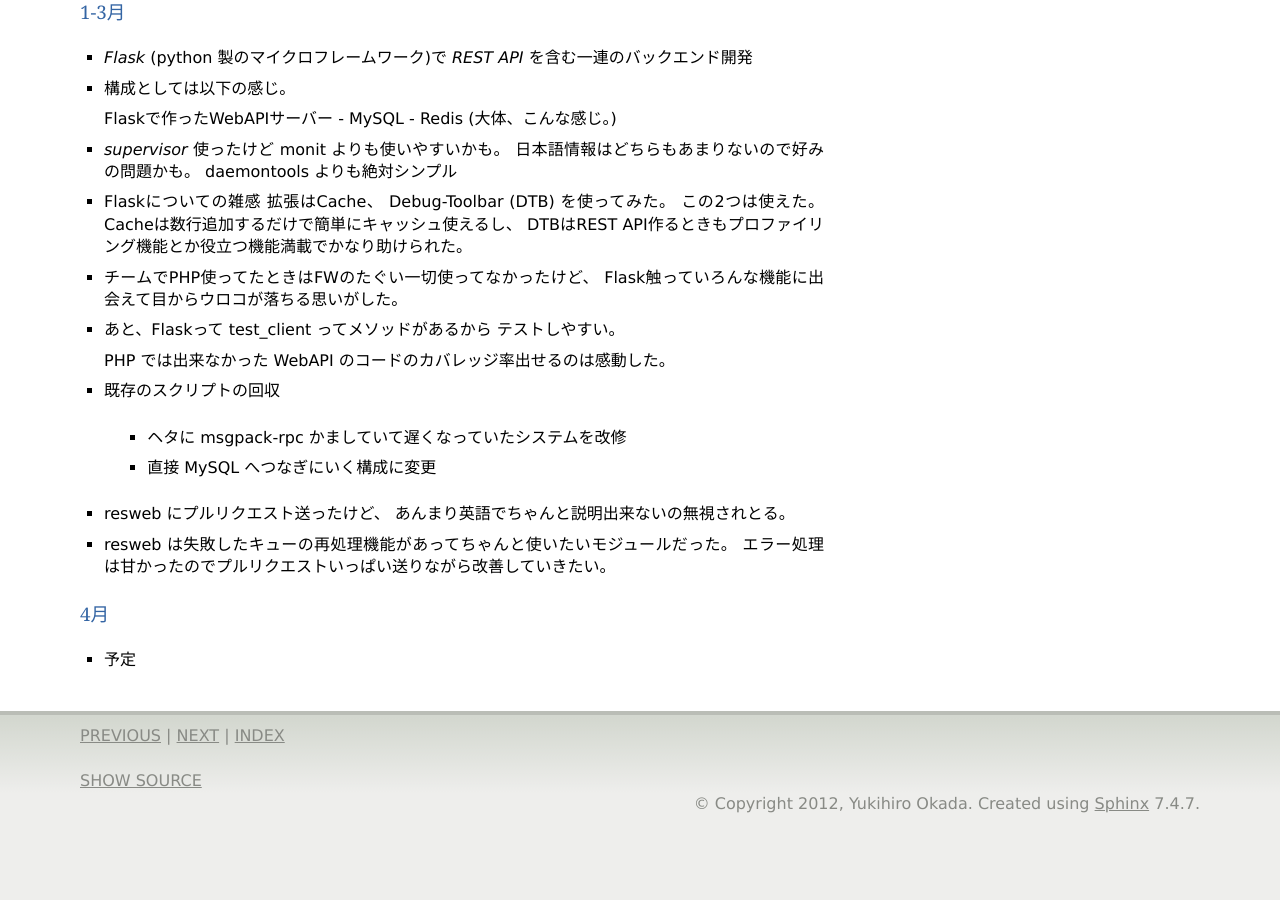
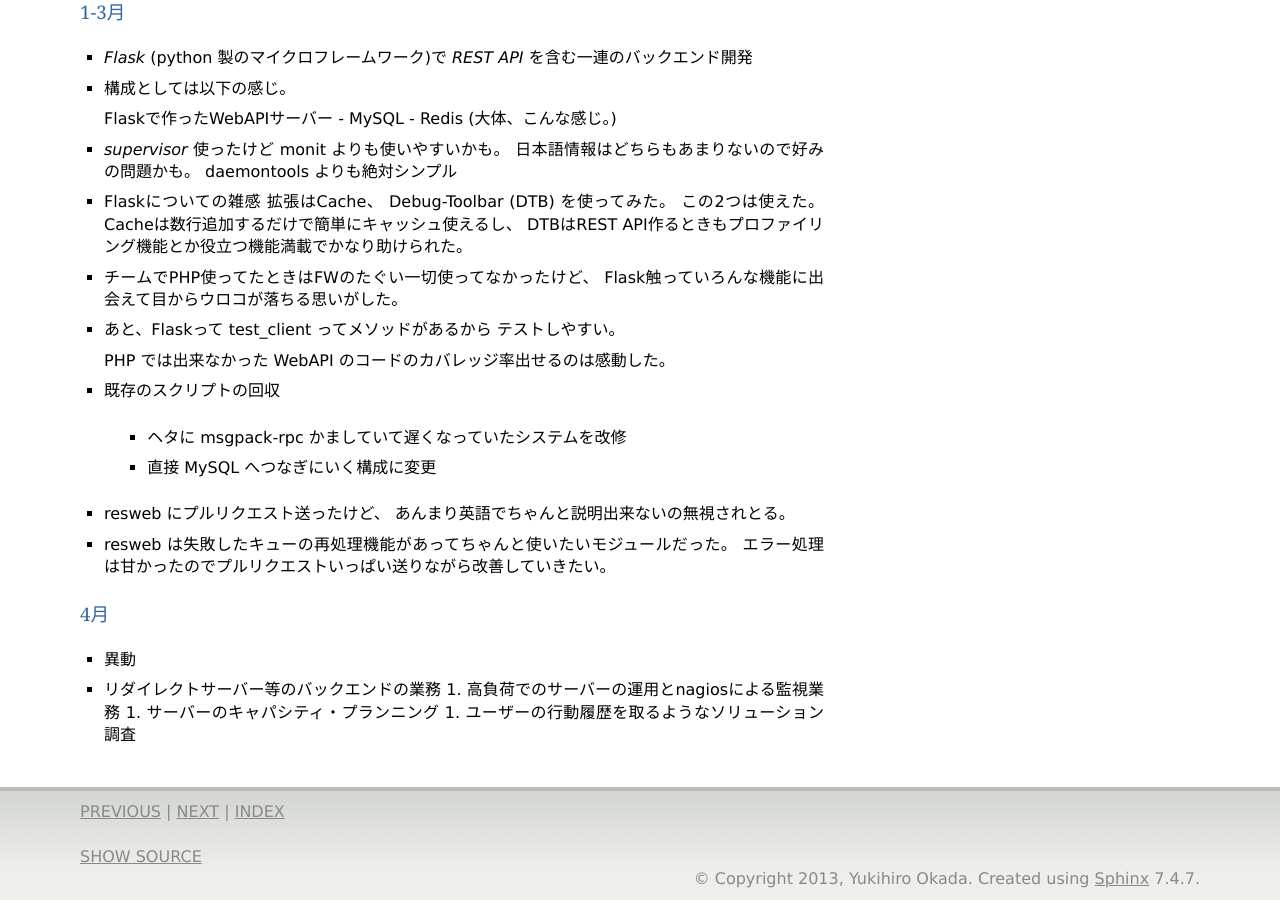
Before and after one commit to yuokada/yuokada.github.com, a Sphinx documentation site: the page built from source/history.rst, in a window 1280 px wide and 900 px high, scrolled down 1196 px. Built offline with Sphinx 7.4.7, drawn with Linux system fonts in a browser that asks for light colours; before the commit the page ends 2021 px from its top, so only the background shows below that; some of the changed text lies outside the part shown.

Commit message:
Update source documents

```diff
--- a/source/conf.py
+++ b/source/conf.py
@@ -41,16 +41,16 @@ master_doc = 'index'
 
 # General information about the project.
 project = u'my history'
-copyright = u'2012, Yukihiro Okada'
+copyright = u'2013, Yukihiro Okada'
 
 # The version info for the project you're documenting, acts as replacement for
 # |version| and |release|, also used in various other places throughout the
 # built documents.
 #
 # The short X.Y version.
-version = '0.0.1'
+version = '1.0.0'
 # The full version, including alpha/beta/rc tags.
-release = '0.0.1'
+release = '1.0'
 
 # The language for content autogenerated by Sphinx. Refer to documentation
 # for a list of supported languages.
--- a/source/history.rst
+++ b/source/history.rst
@@ -87,4 +87,8 @@ before 2009年
 
 4月
 ---
-- 予定
+- 異動
+- リダイレクトサーバー等のバックエンドの業務
+  1. 高負荷でのサーバーの運用とnagiosによる監視業務
+  1. サーバーのキャパシティ・プランニング
+  1. ユーザーの行動履歴を取るようなソリューション調査
```
